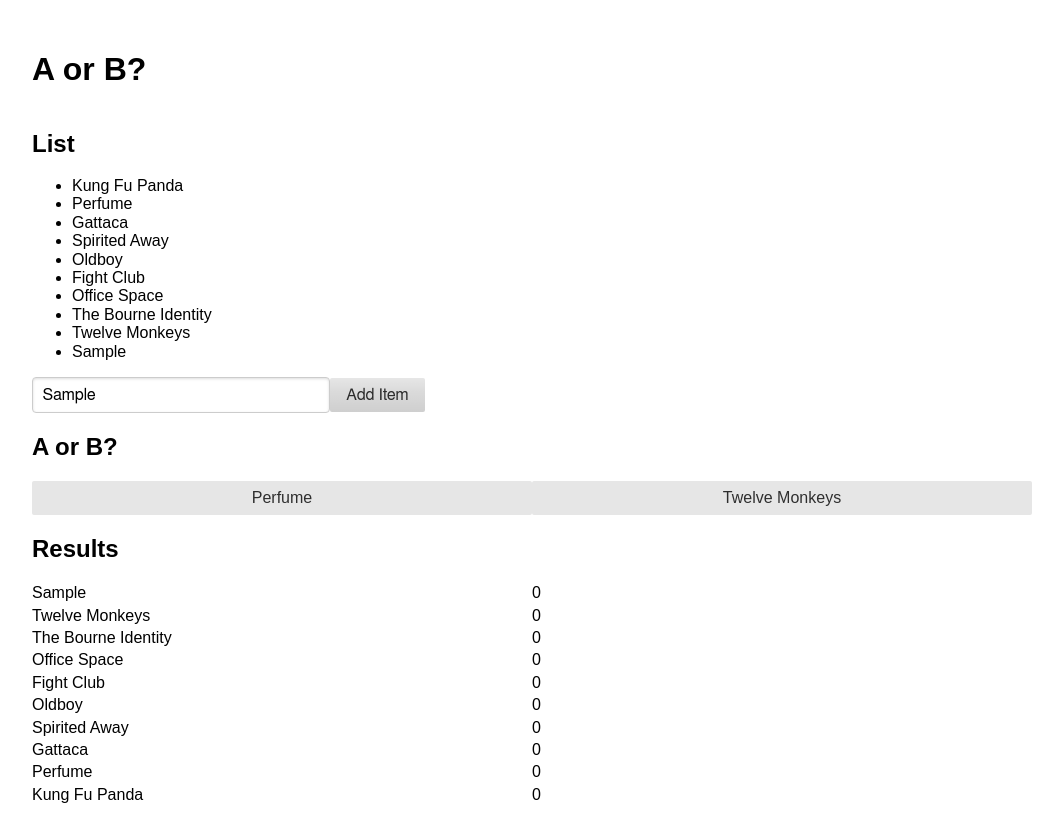
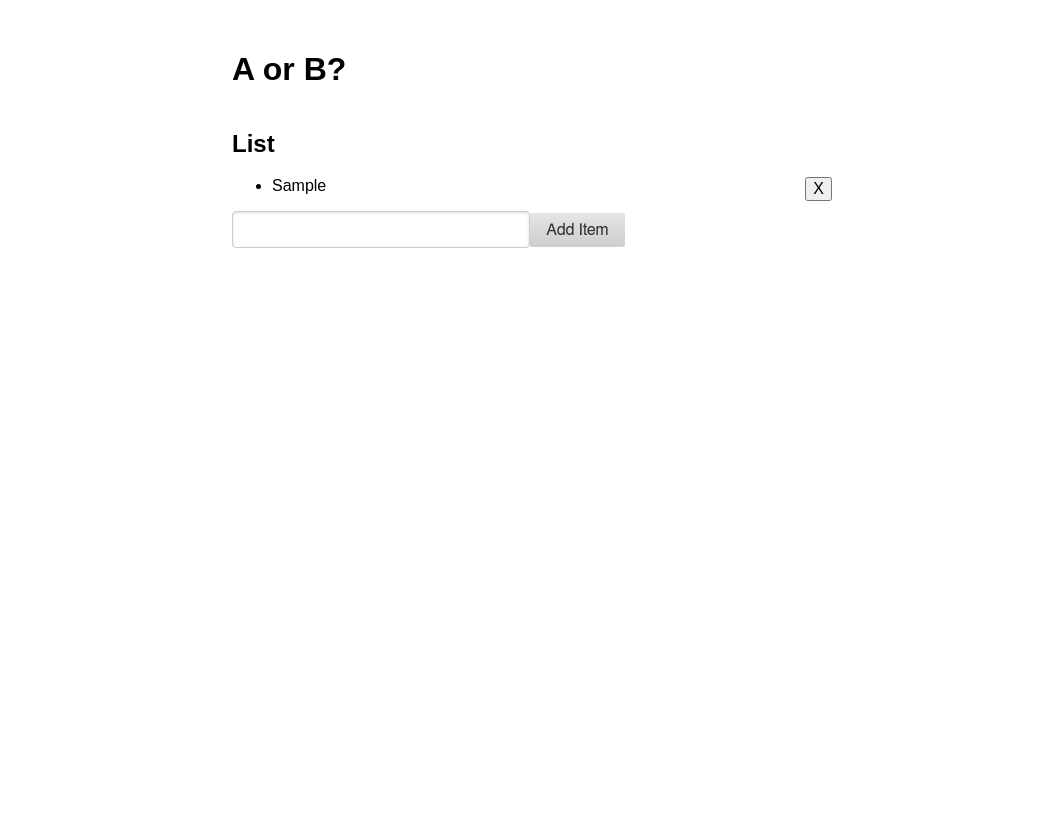
Before and after one commit to dancyfits/aorb, a React (Create React App) app: page / in a window 1280 px wide. Both pictures are taken after typing "Sample" into the empty fields and a click on the button "Add Item". Shown: the whole page, without its empty margins (108-1171 px from the left). After the commit the page ends 800 px from the top, so only its background shows below. Built offline with nearby package versions, Linux system fonts and the light colour scheme.

Commit message:
Add localstorage and remove buttons

```diff
--- a/src/App.js
+++ b/src/App.js
@@ -1,73 +1,66 @@
 import React, { Component } from "react";
 import { sampleSize } from "lodash";
+import { unset } from "lodash/fp";
 import "purecss";
 import { List, AorB, Results, AddItemForm } from "./components";
-
-export const LIST = [
-  { name: "Kung Fu Panda", rating: 0, id: 1 },
-  { name: "Perfume", rating: 0, id: 2 },
-  { name: "Gattaca", rating: 0, id: 3 },
-  { name: "Spirited Away", rating: 0, id: 4 },
-  { name: "Oldboy", rating: 0, id: 5 },
-  { name: "Fight Club", rating: 0, id: 6 },
-  { name: "Office Space", rating: 0, id: 7 },
-  { name: "The Bourne Identity", rating: 0, id: 8 },
-  { name: "Twelve Monkeys", rating: 0, id: 9 }
-];
+import battle from "./logic/battle";
 
 class App extends Component {
   constructor(props) {
     super(props);
     this.state = {
-      list: props.list
+      data: {}
     };
   }
 
+  componentWillMount() {
+    localStorage.getItem("data") &&
+      this.setState({ data: JSON.parse(localStorage.getItem("data")) });
+  }
+
+  componentDidUpdate() {
+    localStorage.setItem("data", JSON.stringify(this.state.data));
+  }
+
   handleAdd = name => {
+    const id = Object.values(this.state.data).length + 1;
     this.setState({
-      list: [
-        ...this.state.list,
-        { name, rating: 0, id: this.state.list.length + 1 }
-      ]
+      data: {
+        ...this.state.data,
+        [id]: { name, rating: 1500, id }
+      }
     });
   };
 
-  incrementRating = id => {
+  handleDelete = id => {
     this.setState({
-      list: this.state.list.map(
-        item => (item.id === id ? { ...item, rating: item.rating + 1 } : item)
-      )
+      data: unset(id, this.state.data)
     });
   };
 
-  /*
+  handleSelect = (winner, loser) => {
+    const itemsToUpdate = battle(winner, loser);
+    this.updateRatings(itemsToUpdate);
+  };
 
-  aVsB = (winningId, losingId) => {
-    r1 = 10^(winningId.rating/400);
-    r2 = 10^(losingId.rating/400);
-
-    e1 = r1/(r1 + r2);
-    e2 = r2/(r1 + r2);
-
-    winnerNewRating = winningId.rating + K * (1 - e1)
-    loserNewRating = losingId.rating + K * (0 - e2)
-  }
-
-  */
+  updateRatings = ([a, b]) => {
+    this.setState({
+      data: { ...this.state.data, [a.id]: a, [b.id]: b }
+    });
+  };
 
   render() {
+    const aorbData = sampleSize(this.state.data, 2);
+    const hasDataTest = aorbData.length >= 2;
     return (
       <div className="App pure-g">
         <div className="header pure-u-1-1">
           <h1>A or B?</h1>
         </div>
-        <List items={this.state.list} />
-        <AddItemForm items={this.state.list} onAdd={this.handleAdd} />
-        <AorB
-          items={sampleSize(this.state.list, 2)}
-          onSelect={this.incrementRating}
-        />
-        <Results items={this.state.list} />
+        <List items={this.state.data} onDelete={this.handleDelete} />
+        <AddItemForm items={this.state.data} onAdd={this.handleAdd} />
+        {hasDataTest && <AorB items={aorbData} onSelect={this.handleSelect} />}
+        {hasDataTest && <Results items={this.state.data} />}
       </div>
     );
   }
--- a/src/components/AddItemForm.js
+++ b/src/components/AddItemForm.js
@@ -9,6 +9,7 @@
           onSubmit={e => {
             e.preventDefault();
             this.props.onAdd(this.input.value);
+            this.input.value = "";
           }}
         >
           <input ref={el => (this.input = el)} type="text" />
--- a/src/components/AorB.js
+++ b/src/components/AorB.js
@@ -1,18 +1,23 @@
 import React from "react";
 
-const AorB = props => {
+const AorB = ({ items: [a, b], onSelect }) => {
   return (
     <div className="aorb pure-g pure-u-1-1">
       <h2 className="pure-u-1-1">A or B?</h2>
-      {props.items.map(item => (
-        <button
-          className="pure-button pure-u-1-2"
-          key={item.id}
-          onClick={() => props.onSelect(item.id)}
-        >
-          {item.name}
-        </button>
-      ))}
+      <button
+        className="pure-button pure-u-1-2"
+        key={a.id}
+        onClick={() => onSelect(a, b)}
+      >
+        {a.name}
+      </button>
+      <button
+        className="pure-button pure-u-1-2"
+        key={b.id}
+        onClick={() => onSelect(b, a)}
+      >
+        {b.name}
+      </button>
     </div>
   );
 };
--- a/src/components/List.js
+++ b/src/components/List.js
@@ -1,11 +1,17 @@
 import React from "react";
+import { map } from "lodash";
 
 const List = props => {
   return (
     <div className="list pure-u-1-1">
       <h2>List</h2>
       <ul className="listItems">
-        {props.items.map(item => <li key={item.id}>{item.name}</li>)}
+        {map(props.items, item => (
+          <li key={item.id}>
+            {item.name}
+            <button onClick={() => props.onDelete(item.id)}>X</button>
+          </li>
+        ))}
       </ul>
     </div>
   );
--- a/src/components/Results.js
+++ b/src/components/Results.js
@@ -5,7 +5,7 @@
   return (
     <div className="results pure-u-1-1 pure-g">
       <h2>Results</h2>
-      {sortBy(props.items, ["rating"])
+      {sortBy(Object.values(props.items), ["rating"])
         .reverse()
         .map(item => (
           <div key={item.id}>
--- a/src/index.css
+++ b/src/index.css
@@ -5,10 +5,15 @@
 }
 
 .App {
-  width: 1000px;
+  width: 600px;
   margin: 30px auto;
 }
 
 .results p {
   margin: 2px 0;
 }
+
+li button {
+  float: right;
+  clear: right;
+}
--- a/src/index.js
+++ b/src/index.js
@@ -1,8 +1,8 @@
 import React from "react";
 import ReactDOM from "react-dom";
 import "./index.css";
-import App, { LIST } from "./App";
+import App from "./App";
 import registerServiceWorker from "./registerServiceWorker";
 
-ReactDOM.render(<App list={LIST} />, document.getElementById("root"));
+ReactDOM.render(<App />, document.getElementById("root"));
 registerServiceWorker();
--- /dev/null
+++ b/src/logic/battle.js
@@ -0,0 +1,14 @@
+export default (winner, loser) => {
+  const K = 32;
+
+  const r1 = 10 ** (winner.rating / 400);
+  const r2 = 10 ** (loser.rating / 400);
+
+  const e1 = r1 / (r1 + r2);
+  const e2 = r2 / (r1 + r2);
+
+  winner.rating = Math.round(winner.rating + K * (1 - e1));
+  loser.rating = Math.round(loser.rating + K * (0 - e2));
+
+  return [winner, loser];
+};
```
